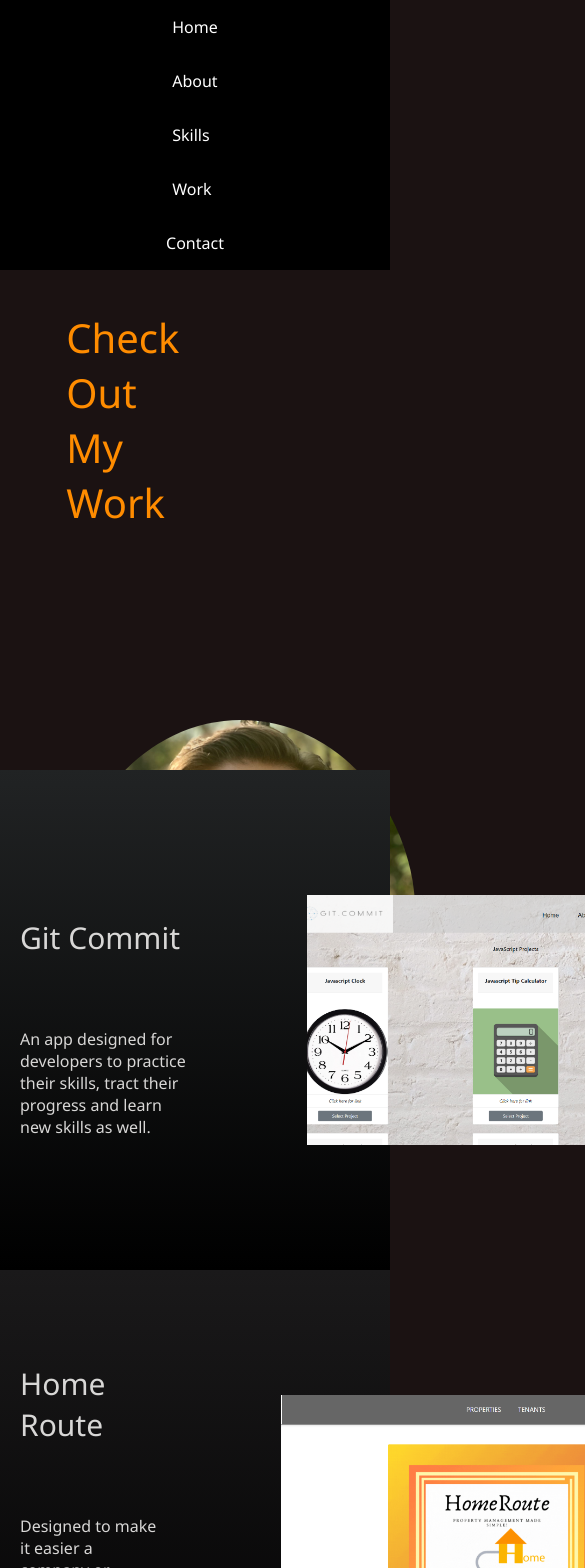
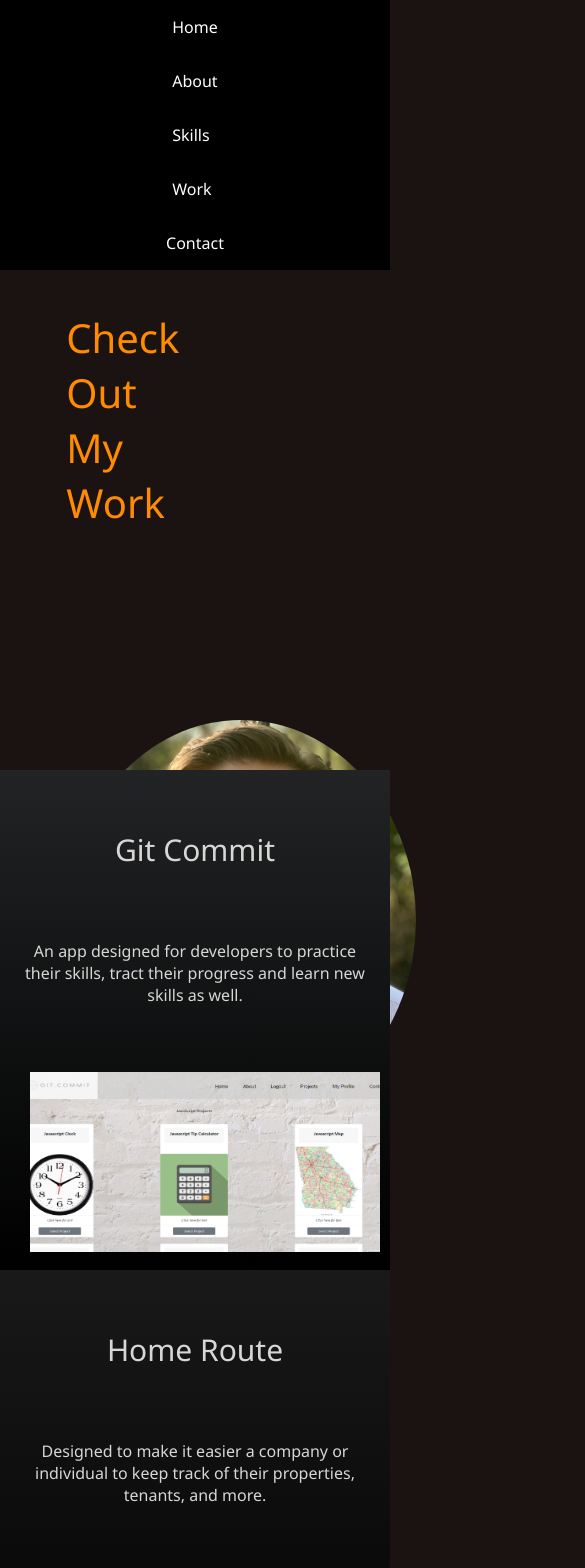
Before and after one commit to Sttorek/hi-im-seth, a React (Create React App) app: page /work in a window 390 px wide. Shown: the top 1568 px of the page, 585 px wide, since content can reach past the window. Built offline with nearby package versions, Linux system fonts and the light colour scheme.

Commit message:
added more media querries

```diff
--- a/src/App.css
+++ b/src/App.css
@@ -447,7 +447,6 @@ flex-direction: row;
     width: 500px;
     height: 250px;
   }
-
   .titles {
     display: flex;
   }
@@ -459,6 +458,11 @@ flex-direction: row;
   }
   #circle {
     margin-left: 150px;
+  }
+  .projImg {
+    margin-left: 20px;
+    width: 450px;
+    height: 200px;
   }
 }
 
@@ -494,6 +498,20 @@ flex-direction: row;
     flex-direction: column;
     margin-top: -500px;
   }
+  .projCont {
+    flex-direction: column;
+  }
+  .projectTitles {
+    text-align: center;
+  }
+  .projectDesc {
+    text-align: center;
+  }
+  .projImg {
+    margin-top: 30px;
+    margin-bottom: 10px;
+  }
+
 }
 
 @media screen and (max-width: 1130px) {
@@ -564,6 +582,9 @@ flex-direction: row;
   .skill-title {
     margin-top: 250px;
     margin-left: 130px;
-
+  }
+  .projImg {
+    width: 350px;
+    height: 180px;
   }
 }
```
